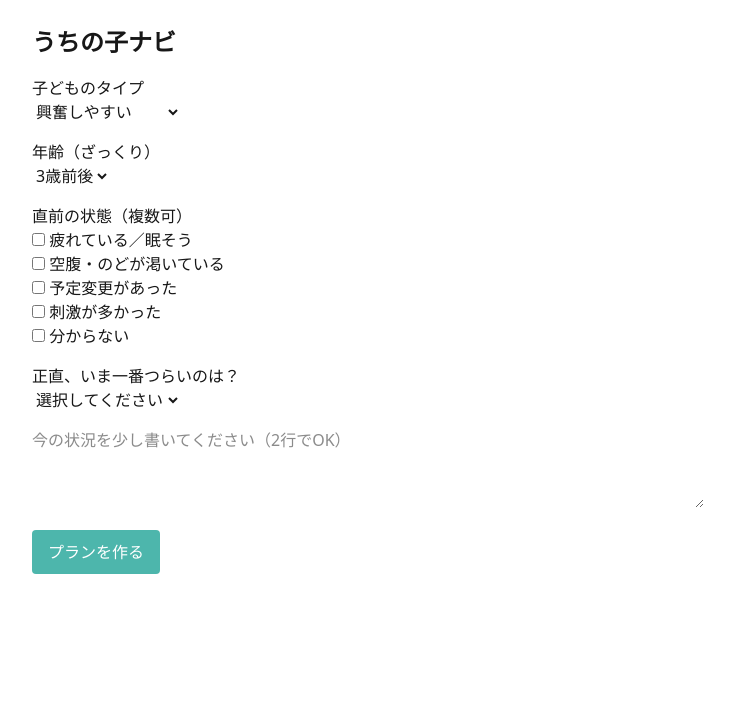
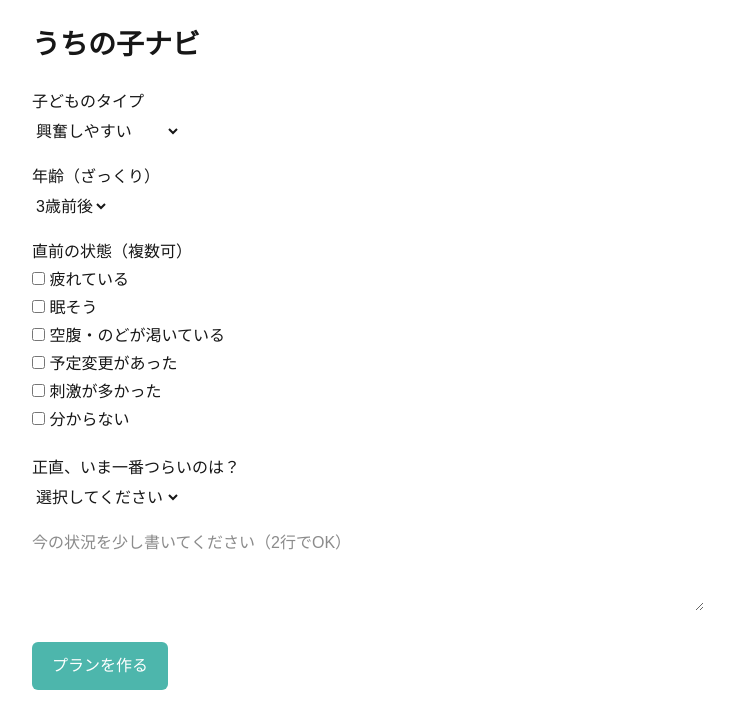
Before and after one commit to masarukita/uchinoko-navi, a Next.js app: page / in a window 1280 px wide. Shown: the top 728 px of the page, without its empty margins (272-1006 px from the left). Built offline with nearby package versions, Linux system fonts and the light colour scheme.

Commit message:
fix: adjust layout and add age 1 option

```diff
--- a/app/page.tsx
+++ b/app/page.tsx
@@ -4,17 +4,18 @@ import { useState } from "react";
 
 export default function Page() {
   const [childType, setChildType] = useState("興奮しやすい");
-  const [problem, setProblem] = useState("");
   const [ageGroup, setAgeGroup] = useState("3");
   const [triggers, setTriggers] = useState<string[]>([]);
   const [parentStress, setParentStress] = useState("");
+  const [problem, setProblem] = useState("");
+
   const [loading, setLoading] = useState(false);
   const [result, setResult] = useState<any>(null);
   const [err, setErr] = useState("");
 
   const toggleTrigger = (v: string) => {
-    setTriggers((p) =>
-      p.includes(v) ? p.filter((x) => x !== v) : [...p, v]
+    setTriggers((prev) =>
+      prev.includes(v) ? prev.filter((x) => x !== v) : [...prev, v]
     );
   };
 
@@ -33,10 +34,10 @@ export default function Page() {
         signal: controller.signal,
         body: JSON.stringify({
           childType,
-          problem,
           ageGroup,
           triggers,
           parentStress,
+          problem,
         }),
       });
 
@@ -44,7 +45,7 @@ export default function Page() {
       if (!data?.plan) throw new Error("PLAN_FAILED");
       setResult(data.plan);
     } catch (e: any) {
-      setErr(e.name === "AbortError" ? "TIMEOUT" : "PLAN_FAILED");
+      setErr(e?.name === "AbortError" ? "TIMEOUT" : "PLAN_FAILED");
     } finally {
       clearTimeout(t);
       setLoading(false);
@@ -52,56 +53,52 @@ export default function Page() {
   };
 
   return (
-    <main
-      style={{
-        maxWidth: "720px",
-        margin: "0 auto",
-        padding: "24px",
-        fontFamily:
-          "system-ui, -apple-system, BlinkMacSystemFont, Helvetica, Arial",
-      }}
-    >
-      <h1 style={{ fontSize: "24px", fontWeight: "bold", marginBottom: "16px" }}>
+    <main style={{ maxWidth: 720, margin: "0 auto", padding: 24 }}>
+      <h1 style={{ fontSize: 28, fontWeight: "bold", marginBottom: 24 }}>
         うちの子ナビ
       </h1>
 
-      <div style={{ marginBottom: "16px" }}>
+      {/* 子どものタイプ */}
+      <section style={{ marginBottom: 24 }}>
         <label>子どものタイプ</label>
-        <br />
         <select
           value={childType}
           onChange={(e) => setChildType(e.target.value)}
+          style={{ display: "block", marginTop: 8 }}
         >
           <option>興奮しやすい</option>
           <option>不安になりやすい</option>
           <option>甘えが強い</option>
         </select>
-      </div>
+      </section>
 
-      <div style={{ marginBottom: "16px" }}>
+      {/* 年齢 */}
+      <section style={{ marginBottom: 24 }}>
         <label>年齢（ざっくり）</label>
-        <br />
         <select
           value={ageGroup}
           onChange={(e) => setAgeGroup(e.target.value)}
+          style={{ display: "block", marginTop: 8 }}
         >
+          <option value="1">1歳前後</option>
           <option value="2">2歳前後</option>
           <option value="3">3歳前後</option>
           <option value="4">4歳前後</option>
         </select>
-      </div>
+      </section>
 
-      <div style={{ marginBottom: "16px" }}>
-        <label>直前の状態（複数可）</label>
+      {/* 直前の状態 */}
+      <section style={{ marginBottom: 24 }}>
+        <p>直前の状態（複数可）</p>
         {[
-          "疲れている／眠そう",
+          "疲れている",
+          "眠そう",
           "空腹・のどが渇いている",
           "予定変更があった",
           "刺激が多かった",
           "分からない",
         ].map((v) => (
-          <div key={v}>
-            <label>
+          <label key={v} style={{ display: "block", marginTop: 4 }}>
             <input
               type="checkbox"
               checked={triggers.includes(v)}
@@ -109,59 +106,57 @@ export default function Page() {
             />{" "}
             {v}
           </label>
-          </div>
         ))}
-      </div>
+      </section>
 
-      <div style={{ marginBottom: "16px" }}>
+      {/* 親のつらさ */}
+      <section style={{ marginBottom: 24 }}>
         <label>正直、いま一番つらいのは？</label>
-        <br />
         <select
           value={parentStress}
           onChange={(e) => setParentStress(e.target.value)}
+          style={{ display: "block", marginTop: 8 }}
         >
           <option value="">選択してください</option>
-          <option value="余裕がない">もう余裕がない</option>
-          <option value="周りの目">周りの目がつらい</option>
-          <option value="正解が分からない">正解が分からない</option>
-          <option value="毎回疲れる">毎回同じで疲れる</option>
+          <option>余裕がない</option>
+          <option>周りの目がつらい</option>
+          <option>正解が分からない</option>
+          <option>毎回疲れてしまう</option>
         </select>
-      </div>
+      </section>
 
-      <div style={{ marginBottom: "16px" }}>
+      {/* 自由入力 */}
+      <section style={{ marginBottom: 24 }}>
         <textarea
           placeholder="今の状況を少し書いてください（2行でOK）"
           value={problem}
           onChange={(e) => setProblem(e.target.value)}
-          style={{ width: "100%", minHeight: "80px" }}
+          style={{ width: "100%", minHeight: 80 }}
         />
-      </div>
+      </section>
 
       <button
         onClick={submit}
         disabled={loading}
         style={{
-          padding: "10px 16px",
+          padding: "12px 20px",
           background: "#4DB6AC",
           color: "#fff",
           border: "none",
-          borderRadius: "4px",
-          cursor: "pointer",
+          borderRadius: 6,
         }}
       >
         {loading ? "考え中…" : "プランを作る"}
       </button>
 
-      {err && (
-        <p style={{ color: "red", marginTop: "12px" }}>{err}</p>
-      )}
+      {err && <p style={{ color: "red", marginTop: 12 }}>{err}</p>}
 
       {result && (
         <pre
           style={{
-            marginTop: "24px",
-            padding: "16px",
-            background: "#f7f8f9",
+            marginTop: 24,
+            padding: 16,
+            background: "#F7F8F9",
             whiteSpace: "pre-wrap",
           }}
         >
```
Lines whose indentation alone changed are shown as unchanged.
